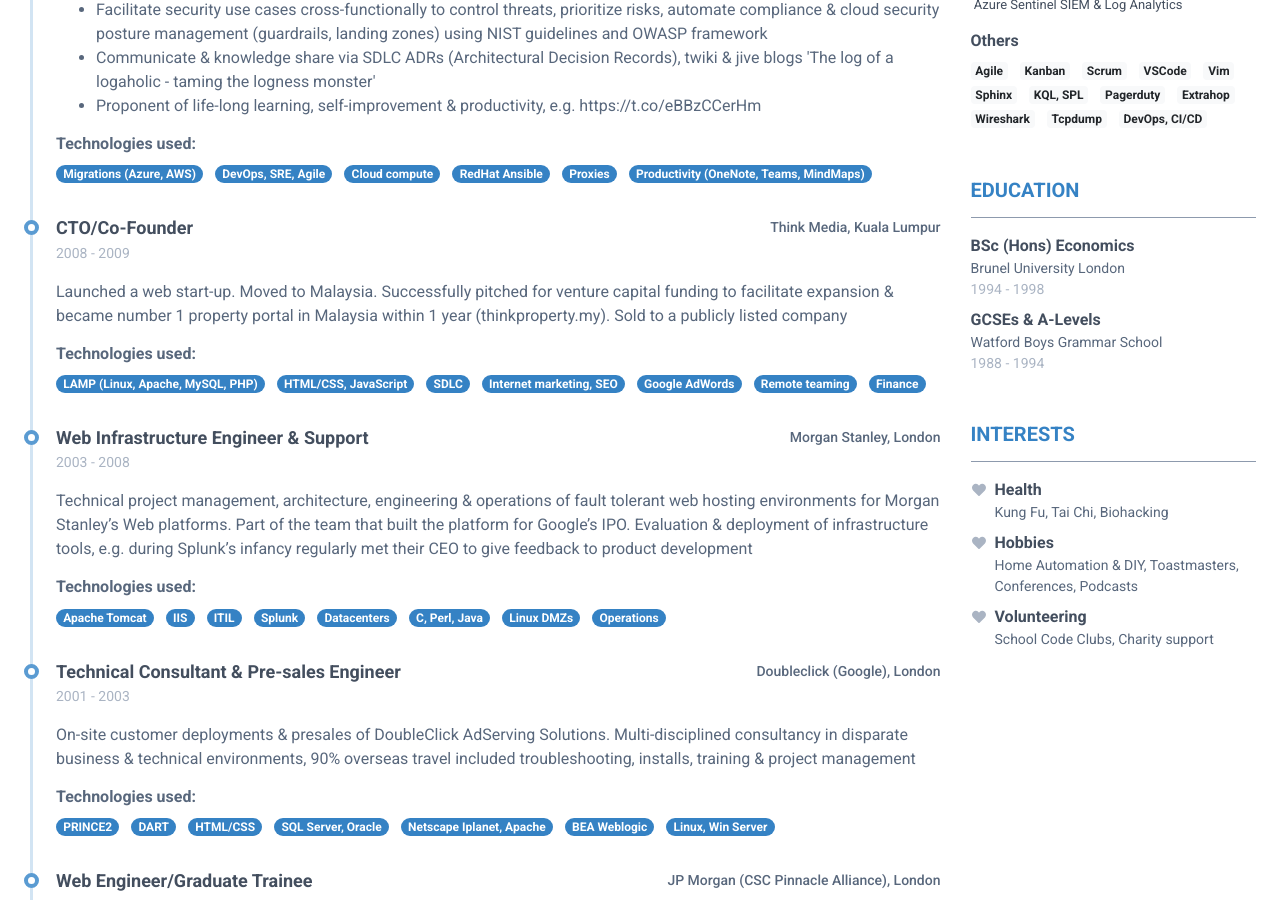
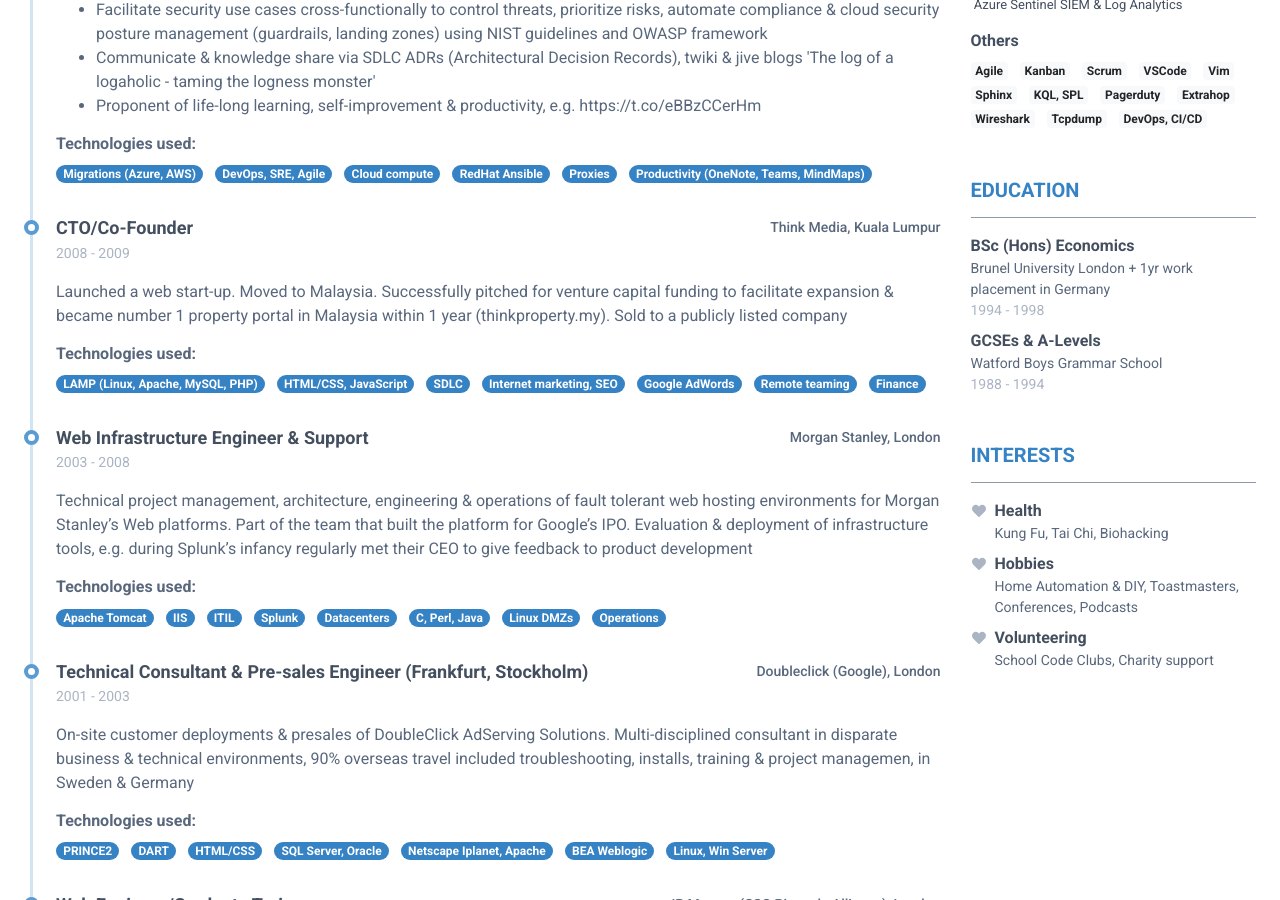
Before and after one commit to Hamy200/resume, a Jekyll site: the page built from index.markdown, in a window 1280 px wide and 900 px high, scrolled down 819 px. Built offline with Jekyll 4.4.1, drawn with Linux system fonts in a browser that asks for light colours; nearby versions of some CDN libraries.

Commit message:
Update data.yml

```diff
--- a/_data/data.yml
+++ b/_data/data.yml
@@ -26,7 +26,7 @@ summary: |
 
 education:
   - degree: BSc (Hons) Economics
-    university: Brunel University London
+    university: Brunel University London + 1yr work placement in Germany
     time: 1994 - 1998
     details: |
        Economics, Econometrics, Marketing & Management Modules. Two 6month work experiences in London & Germany.
@@ -93,11 +93,11 @@ experiences:
       - Linux DMZs
       - Operations
 
-  - role: Technical Consultant & Pre-sales Engineer
+  - role: Technical Consultant & Pre-sales Engineer (Frankfurt, Stockholm)
     time: 2001 - 2003
     company: Doubleclick (Google), London
     details: |
-        On-site customer deployments & presales of DoubleClick AdServing Solutions. Multi-disciplined consultancy in disparate business & technical environments, 90% overseas travel included troubleshooting, installs, training & project management
+        On-site customer deployments & presales of DoubleClick AdServing Solutions. Multi-disciplined consultant in disparate business & technical environments, 90% overseas travel included troubleshooting, installs, training & project managemen, in Sweden & Germany
     technologies:
       - PRINCE2
       - DART
```
